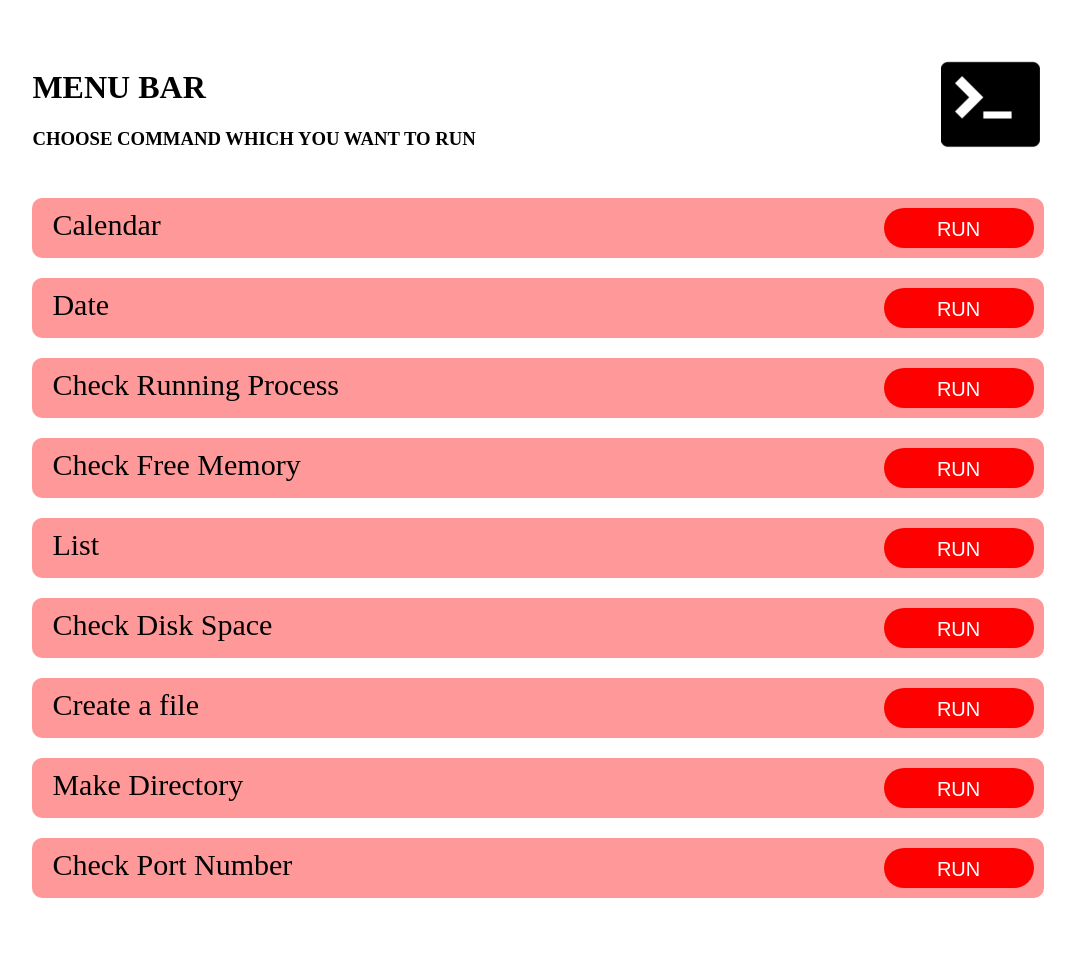
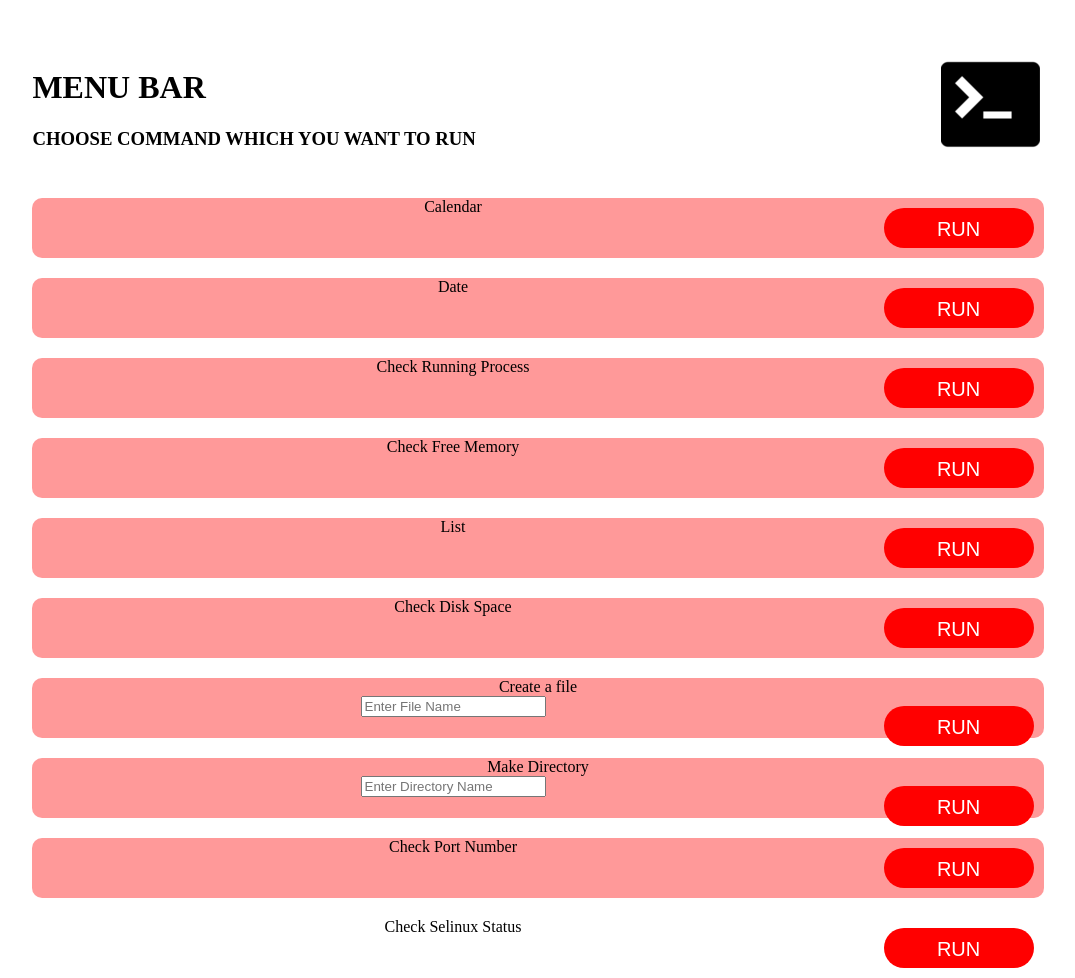
Before and after one commit to Laveenajethani/iiec_python_task2, a plain HTML site: page index.html in a window 1280 px wide. Shown: the whole page, without its empty margins (102-1177 px from the left). Before the commit the page ends 898 px from the top, so only its background shows below. Drawn offline with Linux system fonts and the light colour scheme.

Commit message:
input box also given

```diff
--- a/index.html
+++ b/index.html
@@ -3,6 +3,23 @@
 <head>
 	<title>CGI</title>
 	<link rel="stylesheet" type="text/css" href="CSS/mu.css">
+	<script type="text/javascript">
+		function myfun_dir()
+		{
+			var url="http://192.168.43.242/cgi-bin/iiec.py?x=mkdir ";
+			var dirname = document.getElementsByName("dir_name")[0].value;
+			new_url = url.concat(dirname)
+			window.open(new_url);
+			alert("dirname");
+		}
+		function myfun_file()
+		{
+			var url="http://192.168.43.242/cgi-bin/iiec.py?x=touch ";
+			var filename = document.getElementsByName("file_name")[0].value;
+			new_url = url.concat(filename)
+			window.open(new_url);
+		}
+	</script>
 </head>
 <body>
 <div class="main">
@@ -16,80 +33,52 @@
 <div class="mydiv2">
 
 	<div class="inner1">
-		<form>
 		<div class="inner11">
-			    <span style="
-			    float: left;
-			    margin-top: 10px;
-			    margin-left: 20px;
-                font-size: 30px;">Calendar</span>
+			    <span>Calendar</span>
 				<input type="button" onclick="window.location.href='http://192.168.43.242/cgi-bin/iiec.py?x=cal';" class="button" value="RUN"></input>
 		</div>
 		<div class="inner12">
-			<span style="
-			    float: left;
-			    margin-top: 10px;
-			    margin-left: 20px;
-                font-size: 30px;">Date</span>
+			<span>Date</span>
 				<input type="button" onclick="window.location.href='http://192.168.43.242/cgi-bin/iiec.py?x=date';" class="button" value="RUN"></input>
 		</div>
 		<div class="inner13">
-			<span style="
-			    float: left;
-			    margin-top: 10px;
-			    margin-left: 20px;
-                font-size: 30px;">Check Running Process</span>
+			<span>Check Running Process</span>
 			    <input type="button" onclick="window.location.href='http://192.168.43.242/cgi-bin/iiec.py?x=ps -aux';" class="button" value="RUN"></input>
 		</div>
 		<div class="inner14">
-			<span style="
-			    float: left;
-			    margin-top: 10px;
-			    margin-left: 20px;
-                font-size: 30px;">Check Free Memory</span>
+			<span>Check Free Memory</span>
 			    <input type="button" onclick="window.location.href='http://192.168.43.242/cgi-bin/iiec.py?x=free -m';" class="button" value="RUN"></input>
 		</div>
 		<div class="inner15">
-			<span style="
-			    float: left;
-			    margin-top: 10px;
-			    margin-left: 20px;
-                font-size: 30px;">List</span>
+			<span>List</span>
 			    <input type="button" onclick="window.location.href='http://192.168.43.242/cgi-bin/iiec.py?x=ls';" class="button" value="RUN"></input>
 		</div>
 		<div class="inner16">
-			<span style="
-			    float: left;
-			    margin-top: 10px;
-			    margin-left: 20px;
-                font-size: 30px;">Check Disk Space</span>
+			<span>Check Disk Space</span>
 			    <input type="button" onclick="window.location.href='http://192.168.43.242/cgi-bin/iiec.py?x=df -h';" class="button" value="RUN"></input>
 		</div>
 		<div class="inner17">
-			<span style="
-			    float: left;
-			    margin-top: 10px;
-			    margin-left: 20px;
-                font-size: 30px;">Create a file</span>
-			    <input type="button" onclick="window.location.href='http://192.168.43.242/cgi-bin/iiec.py?x=mkdir file.txt';" class="button" value="RUN"></input>
+			<span>Create a file</span>
+			<form>
+                <button class="button" value="RUN" onclick="myfun_file()">RUN</button>
+                <input type="text" name="file_name" placeholder="Enter File Name" class="myinput">
+            </form>
 		</div>
 		<div class="inner18">
-			<span style="
-			    float: left;
-			    margin-top: 10px;
-			    margin-left: 20px;
-                font-size: 30px;">Make Directory</span>
-			    <input type="button" onclick="window.location.href='http://192.168.43.242/cgi-bin/iiec.py?x=mkdir demo';" class="button" value="RUN"></input>
+			<span>Make Directory</span>
+               <form>
+                <button class="button" value="RUN" onclick="myfun_dir()">RUN</button>
+                <input type="text" name="dir_name" placeholder="Enter Directory Name" class="myinput">
+               </form>
 		</div>
 		<div class="inner19">
-			<span style="
-			    float: left;
-			    margin-top: 10px;
-			    margin-left: 20px;
-                font-size: 30px;">Check Port Number</span>
+			<span>Check Port Number</span>
 			    <input type="button" onclick="window.location.href='http://192.168.43.242/cgi-bin/iiec.py?x=netstat -ntlp';" class="button" value="RUN"></input>
 		</div>
-		</form>
+		<div class="inner10">
+			<span>Check Selinux Status</span>
+			    <input type="button" onclick="window.location.href='http://192.168.43.242/cgi-bin/iiec.py?x=getenforce';" class="button" value="RUN"></input>
+		</div>
 	</div>
 </div>
 </div>
```
